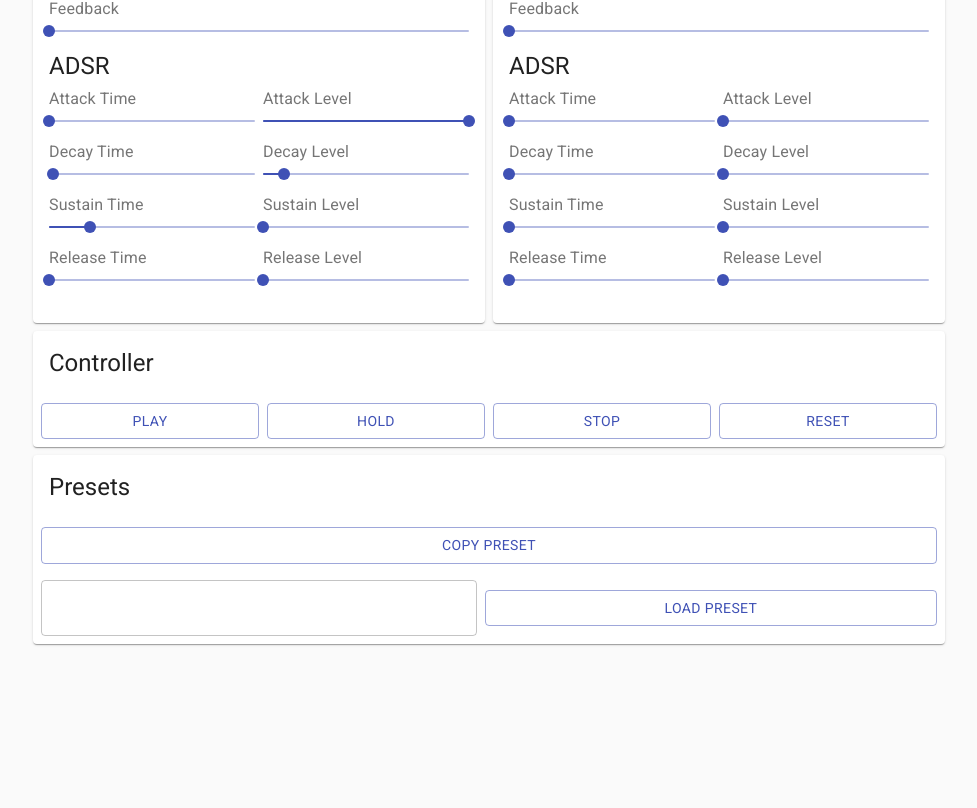
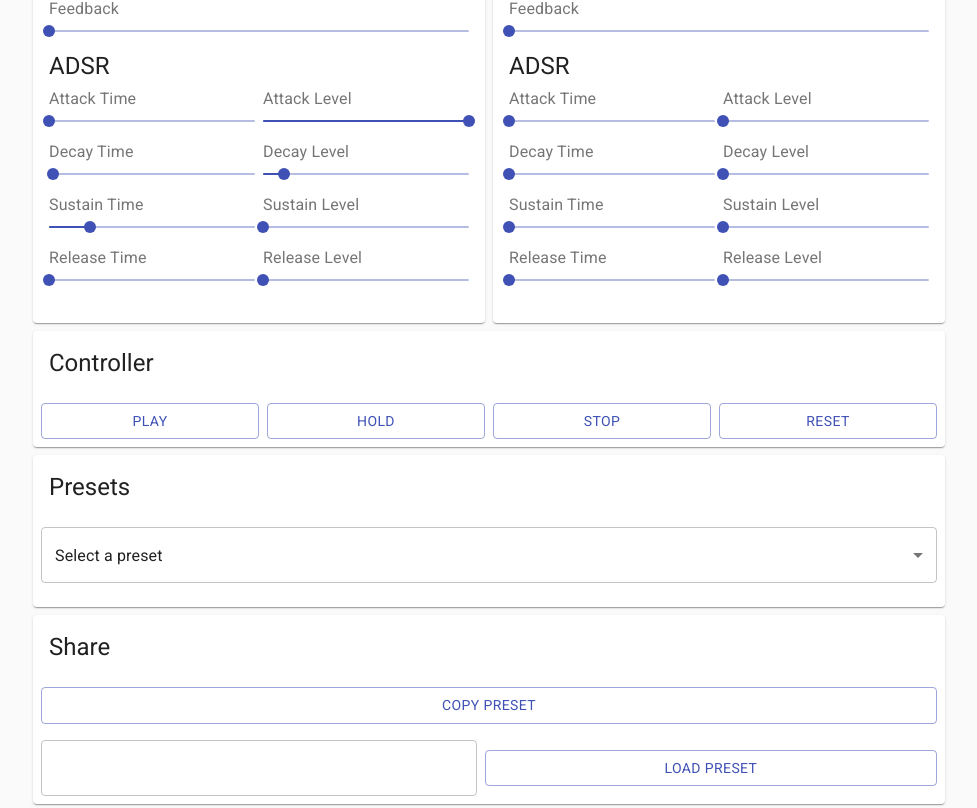
Before and after one commit to alegemaate/web-audio-music, a React (Create React App) app in the folder client/: page /osc-controller/gmsynth in a window 1280 px wide. Shown: the part 426-1234 px from the top of the page, without its empty margins (151-1128 px from the left). Before the commit the page ends 1074 px from the top, so only its background shows below. Built offline with nearby package versions, Linux system fonts and the light colour scheme.

Commit message:
Add preset dropdown to 2osc synth

```diff
--- a/client/src/GmSynth.tsx
+++ b/client/src/GmSynth.tsx
@@ -24,6 +24,7 @@ export interface GmPreset {
   gain: number;
   op1: GmOpPreset;
   op2: GmOpPreset;
+  name?: string;
 }
 
 export class GmSynth {
--- a/client/src/GmTest.tsx
+++ b/client/src/GmTest.tsx
@@ -178,6 +178,38 @@ export const GmTest: React.FC<RouteComponentProps> = () => {
           <Card>
             <CardContent>
               <Typography variant="h5">Presets</Typography>
+            </CardContent>
+            <CardActions>
+              <Select
+                variant="outlined"
+                style={{ marginBottom: 16 }}
+                onChange={(event) => {
+                  if (typeof event.target.value === "number") {
+                    setPreset(GM_INSTRUMENTS[event.target.value]);
+                  }
+                }}
+                defaultValue={-1}
+                fullWidth
+                placeholder="Select a preset"
+                color="primary"
+              >
+                <MenuItem value={-1} disabled>
+                  Select a preset
+                </MenuItem>
+                {GM_INSTRUMENTS.map((preset, index) => (
+                  <MenuItem value={index}>
+                    {preset?.name ?? `Preset ${index}`}
+                  </MenuItem>
+                ))}
+              </Select>
+            </CardActions>
+          </Card>
+        </Grid>
+
+        <Grid xs={12} item>
+          <Card>
+            <CardContent>
+              <Typography variant="h5">Share</Typography>
             </CardContent>
             <CardActions>
               <Button
--- a/client/src/gmInstruments.ts
+++ b/client/src/gmInstruments.ts
@@ -2,6 +2,7 @@ import { GmPreset } from "./GmSynth";
 
 export const GM_INSTRUMENTS: GmPreset[] = [
   {
+    name: "Basic",
     gain: 1.0,
     op1: {
       dest: "out",
@@ -39,6 +40,7 @@ export const GM_INSTRUMENTS: GmPreset[] = [
     },
   },
   {
+    name: "Basic 2",
     gain: 1.0,
     op1: {
       dest: "out",
@@ -76,6 +78,7 @@ export const GM_INSTRUMENTS: GmPreset[] = [
     },
   },
   {
+    name: "Abrasive Synth",
     gain: 1.0,
     op1: {
       dest: "out",
@@ -112,9 +115,8 @@ export const GM_INSTRUMENTS: GmPreset[] = [
       },
     },
   },
-
-  // Flute
   {
+    name: "Flute",
     gain: 1.0,
     op1: {
       dest: "out",
@@ -151,9 +153,8 @@ export const GM_INSTRUMENTS: GmPreset[] = [
       },
     },
   },
-
-  // Brass
   {
+    name: "Brass",
     gain: 1.0,
     op1: {
       dest: "out",
@@ -190,9 +191,8 @@ export const GM_INSTRUMENTS: GmPreset[] = [
       },
     },
   },
-
-  // Bass
   {
+    name: "Bass",
     gain: 1.0,
     op1: {
       dest: "out",
@@ -229,8 +229,8 @@ export const GM_INSTRUMENTS: GmPreset[] = [
       },
     },
   },
-  // Bell
   {
+    name: "Bell",
     gain: 1.0,
     op1: {
       dest: "out",
@@ -267,8 +267,8 @@ export const GM_INSTRUMENTS: GmPreset[] = [
       },
     },
   },
-  // Guitar
   {
+    name: "Guitar",
     gain: 1.0,
     op1: {
       dest: "out",
@@ -305,8 +305,8 @@ export const GM_INSTRUMENTS: GmPreset[] = [
       },
     },
   },
-  // Piano
   {
+    name: "E Piano",
     gain: 1.0,
     op1: {
       dest: "out",
@@ -343,8 +343,8 @@ export const GM_INSTRUMENTS: GmPreset[] = [
       },
     },
   },
-  // Piano 2
   {
+    name: "E Piano 2",
     gain: 1.0,
     op1: {
       dest: "out",
@@ -381,8 +381,8 @@ export const GM_INSTRUMENTS: GmPreset[] = [
       },
     },
   },
-  // Snare
   {
+    name: "Snare Drum",
     gain: 1.0,
     op1: {
       dest: "out",
@@ -419,9 +419,8 @@ export const GM_INSTRUMENTS: GmPreset[] = [
       },
     },
   },
-
-  // Hat
   {
+    name: "High Hat",
     gain: 1.0,
     op1: {
       dest: "out",
```
